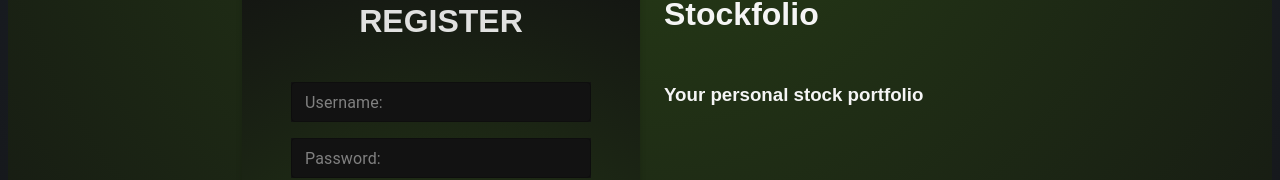
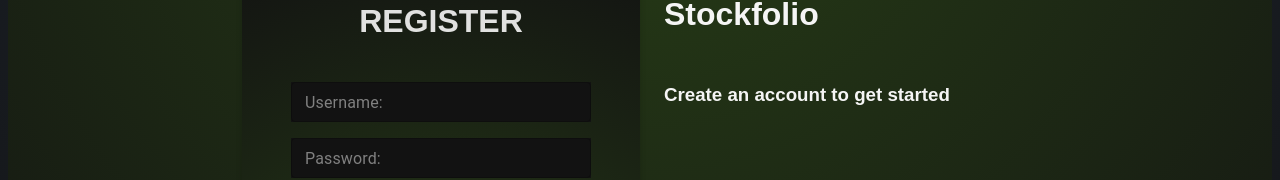
Before and after one commit to joelvkuos/Ohjelmistoprojekti2, a React app in the folder frontend/: page /register in a window 1280 px wide. Shown: the part 239-419 px from the top of the page. Built offline with nearby package versions, Linux system fonts and the light colour scheme; the HTML template or start-up script is replaced by a standard one.

Commit message:
Register sivu teksti

```diff
--- a/frontend/src/pages/Register.tsx
+++ b/frontend/src/pages/Register.tsx
@@ -9,7 +9,7 @@
         <Box className='loginBox1 reverse green-bg'>
             <Box className='loginBox3'>
                 <h1 className="Stockfolio">Stockfolio</h1>
-                <h3 className="info">Your personal stock portfolio</h3>
+                <h3 className="info">Create an account to get started</h3>
 
             </Box>
             <Box className='loginBox2 slide-right green-bg'>
```
